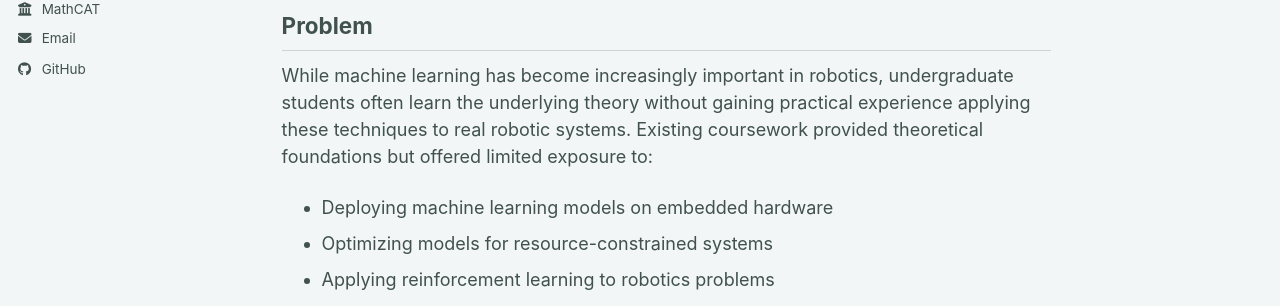
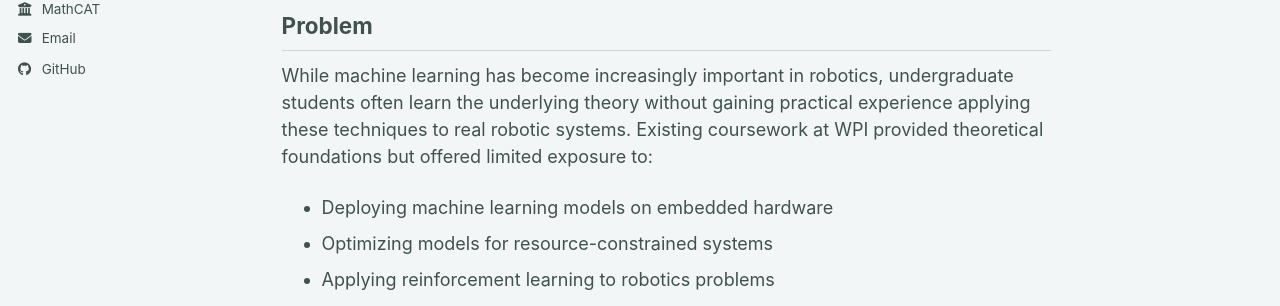
Before and after one commit to ttpyorre/ttpyorre.github.io, a Jekyll site: the page built from _portfolio/01-Lemur.md, in a window 1280 px wide and 900 px high. Shown: the part 470-776 px from the top of the window. Built offline with Jekyll 4.4.1, drawn with Linux system fonts in a browser that asks for light colours; a script bundle is joined from its source files by our own code; library files that are not in the unit come from our copies.

Commit message:
LEMUR fixes

```diff
--- a/_portfolio/01-Lemur.md
+++ b/_portfolio/01-Lemur.md
@@ -10,7 +10,7 @@ The final product consisted of course materials, laboratory exercises, workshop
 
 ## Problem
 
-While machine learning has become increasingly important in robotics, undergraduate students often learn the underlying theory without gaining practical experience applying these techniques to real robotic systems. Existing coursework provided theoretical foundations but offered limited exposure to:
+While machine learning has become increasingly important in robotics, undergraduate students often learn the underlying theory without gaining practical experience applying these techniques to real robotic systems. Existing coursework at WPI provided theoretical foundations but offered limited exposure to:
 
 - Deploying machine learning models on embedded hardware
 - Optimizing models for resource-constrained systems
```
Also changed, not shown: other parts of _portfolio/01-Lemur.md (+1 -1 lines).
